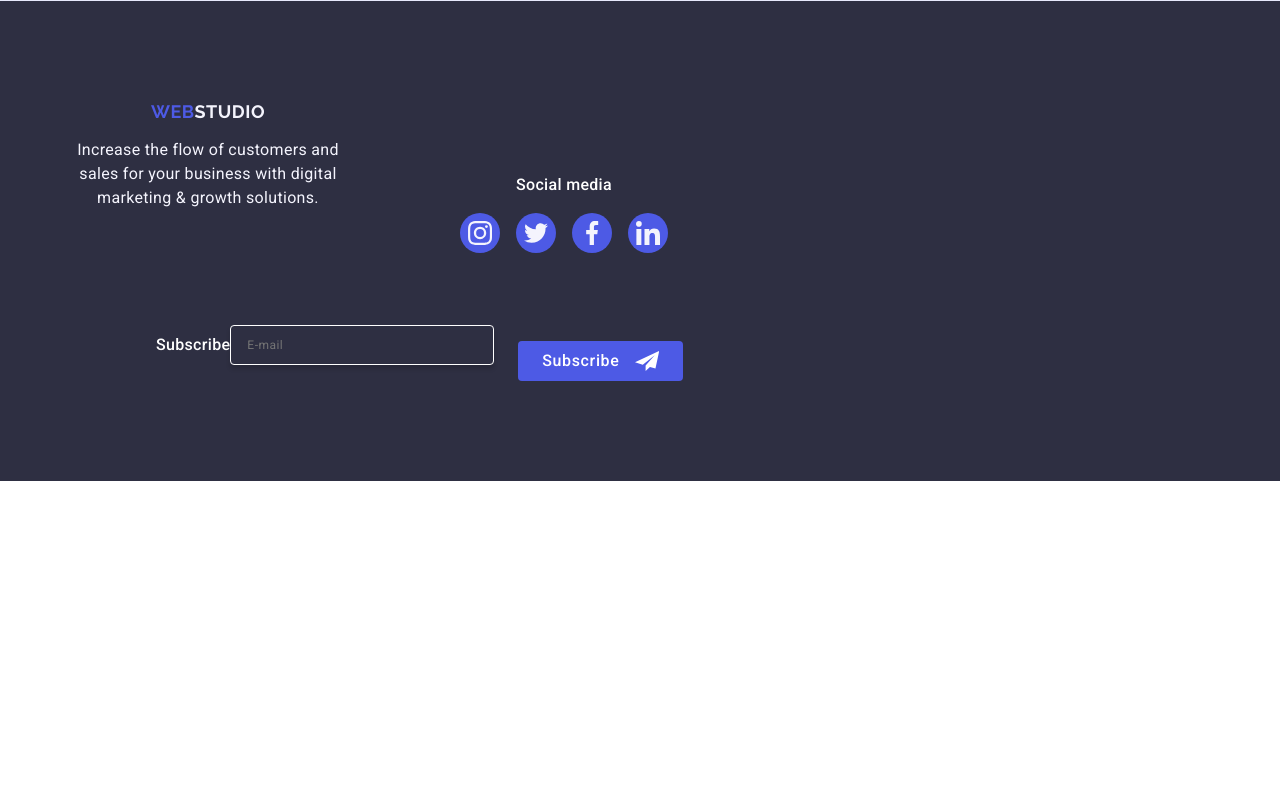
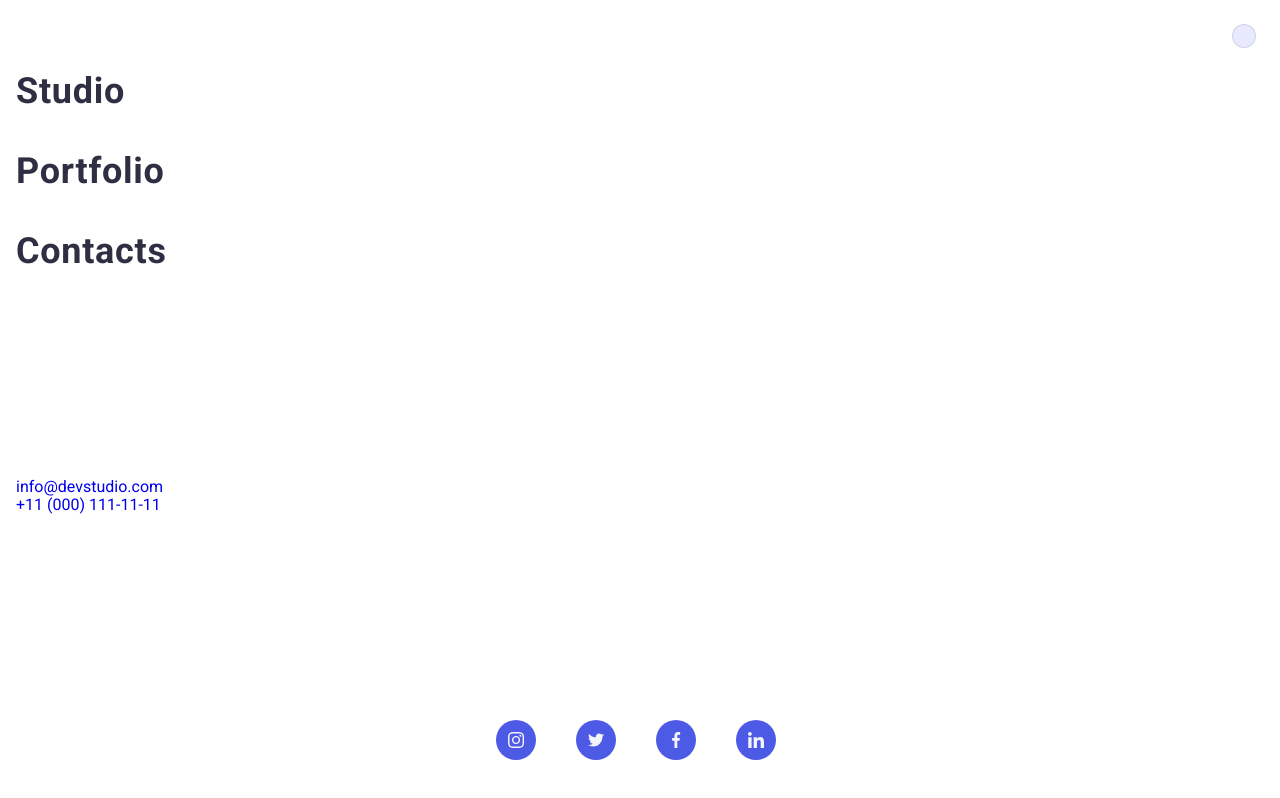
Before and after one commit to kiril199/goit-markup-hw-06, a plain HTML site: page index.html in a window 1280 px wide. Drawn offline with nearby package versions, Linux system fonts and the light colour scheme.

Commit message:
Update index.html

```diff
--- a/index.html
+++ b/index.html
@@ -41,7 +41,7 @@
                 </svg>
             </button>
         </div> -->
-        <!-- <div class="mob-menu is-open">
+        <div class="mob-menu is-open">
             <div>
             <button type="button" class="menu-close-btn">
                 <svg class="mob-btn" width="8" height="8">
@@ -96,7 +96,7 @@
                     </a>
                 </li>
             </ul>
-        </div> -->
+        </div>
     </header>
     <!-- <main>
         <section class="hero">
@@ -472,7 +472,7 @@
             </div>
         </section>
     </main> -->
-    <footer class="footer">
+    <!-- <footer class="footer">
         <div class="container footer-container">
             <div class="footer-wrap-container">
 
@@ -532,7 +532,7 @@
             </form>
             </div>
         </div>
-    </footer>
+    </footer> -->
 
     <!-- <div class="backdrop is-open">
         <div class="modal">
```
